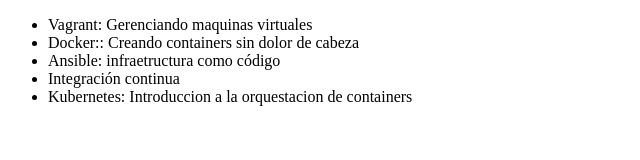
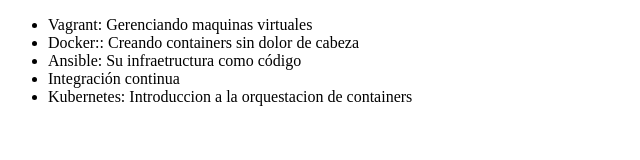
Before and after one commit to Cesar-droi/alura-git, a plain HTML site: page cesar/index.html in a window 1280 px wide. Shown: the full height of the page, 0-640 px from the left. Drawn offline with Linux system fonts and the light colour scheme.

Commit message:
Modificando el nombre del curso de Ansible

```diff
--- a/cesar/index.html
+++ b/cesar/index.html
@@ -8,7 +8,7 @@
           <ul>
                <li> Vagrant: Gerenciando maquinas virtuales </li>
                <li> Docker:: Creando containers sin dolor de cabeza </li>
-               <li> Ansible: infraetructura como código </li>
+               <li> Ansible: Su infraetructura como código </li>
                <li> Integración continua </li>
                <li>Kubernetes: Introduccion a la orquestacion de containers</li>
 
```
